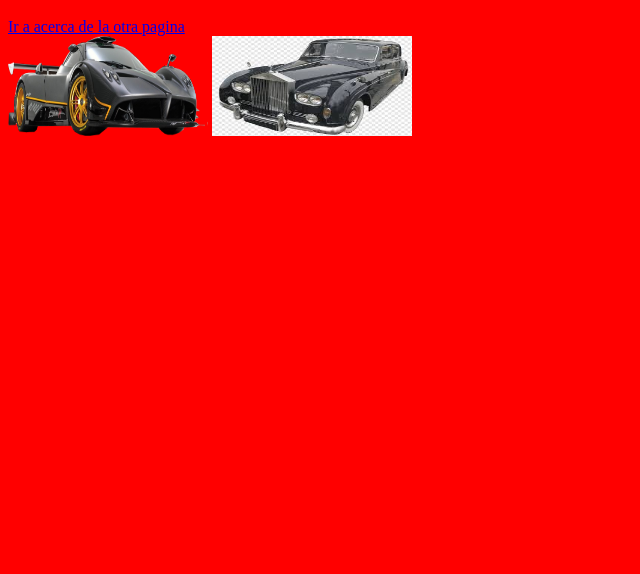
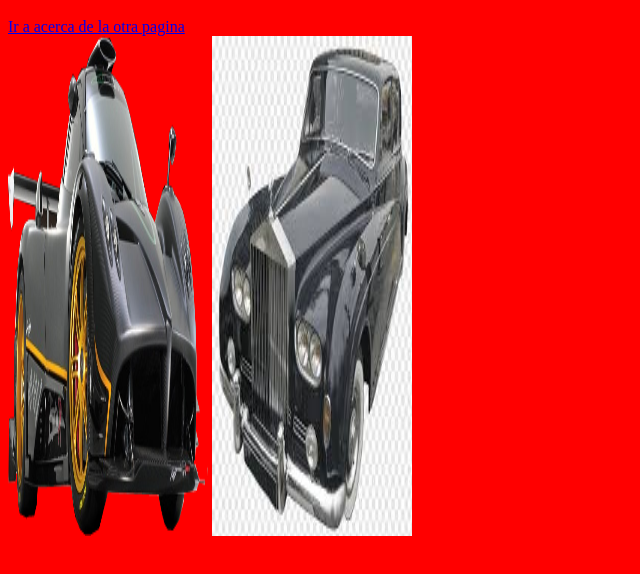
Before and after one commit to BryanDavid-cell/github.io, a plain HTML site: page index.html in a window 1280 px wide. Shown: the part 48-622 px from the top of the page, without its empty margins (0-640 px from the left). Drawn offline with Linux system fonts and the light colour scheme.

Commit message:
Update index.html

```diff
--- a/index.html
+++ b/index.html
@@ -9,8 +9,8 @@
 
 <br>
 
-    <img src="img/paginazondar.png" width="200" height="100">
-  <img src="img/rollroycephantomv.png" width="200" height="100">
+    <img src="img/paginazondar.png" width="200" height="500">
+  <img src="img/rollroycephantomv.png" width="200" height="500">
 
 
 </body>
```
